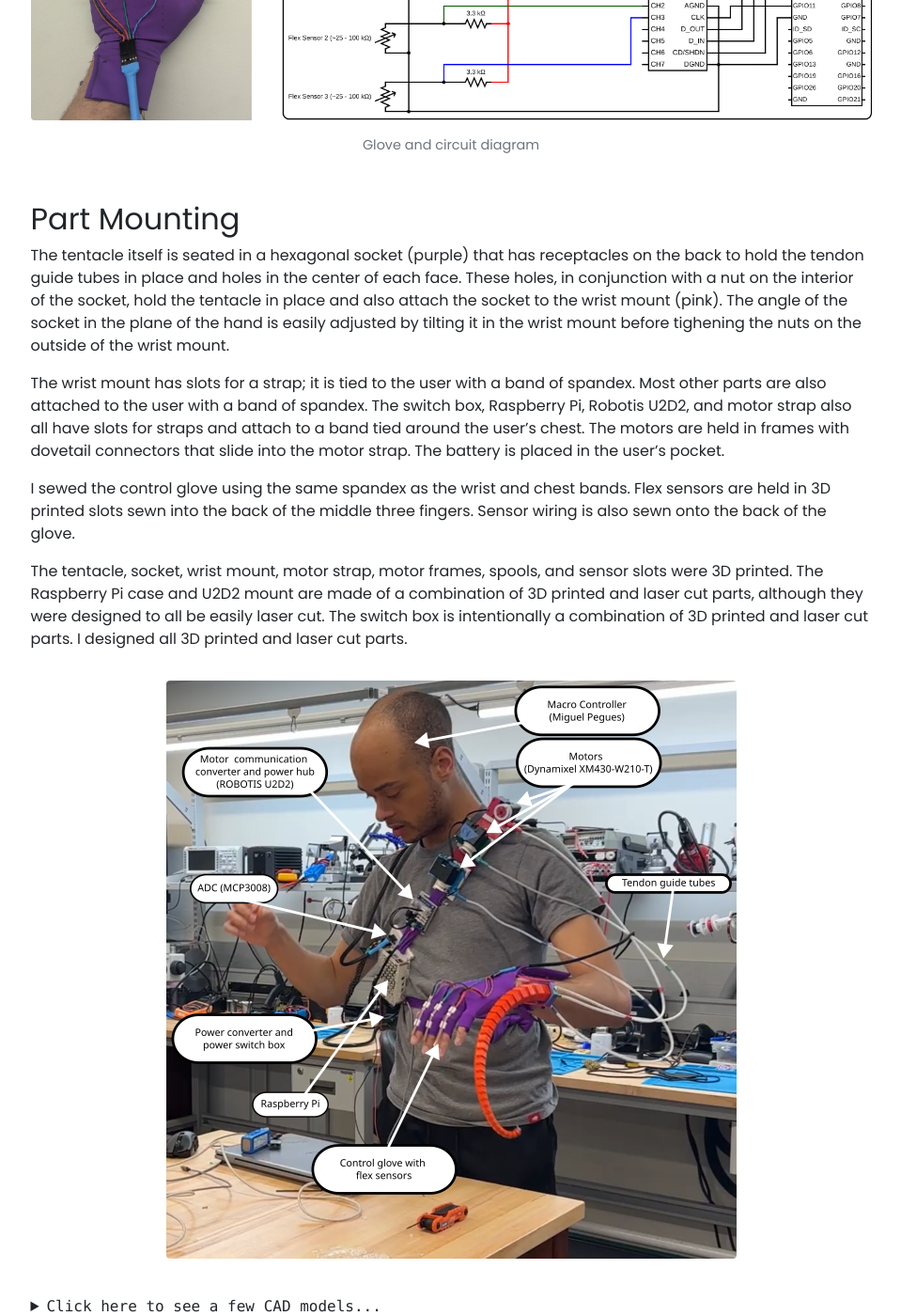
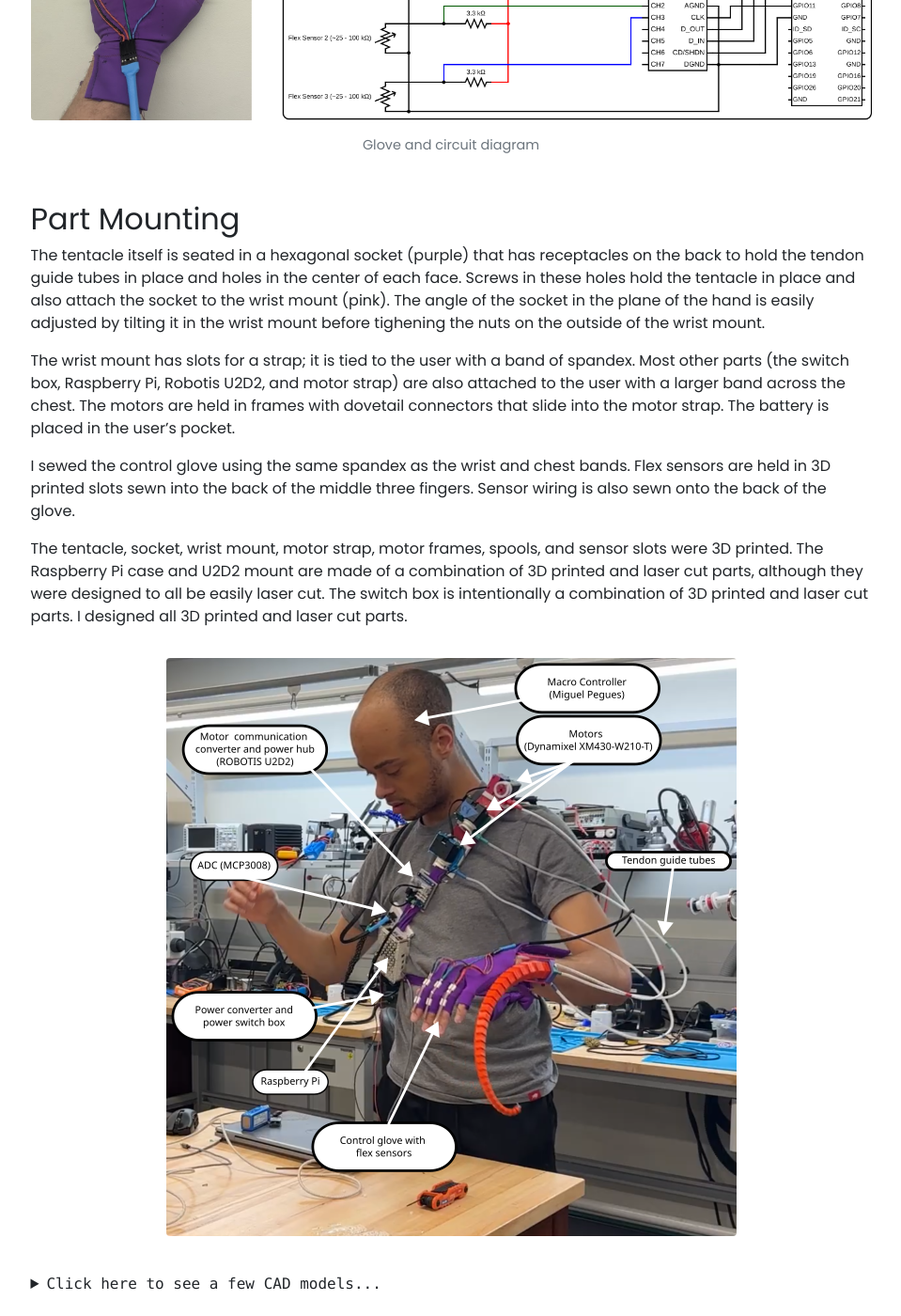
Before and after one commit to tmpegues/tmpegues.github.io, a Jekyll site: the page built from _projects/1_polydact.md, in a window 1280 px wide and 1400 px high, scrolled down 3083 px. Shown: the whole window at 94% size, without its empty margins (160-1119 px from the left). Built offline with Jekyll 4.4.1, drawn with Linux system fonts in a browser that asks for light colours; some of the changed text lies outside the part shown.

Commit message:
Update wording, links, formatting

```diff
--- a/_projects/1_polydact.md
+++ b/_projects/1_polydact.md
@@ -9,10 +9,12 @@
 
 {% include elements/youtube.html id="WlC2JOe-_yc" %}
 
+
 ## Overview
 I have developed a wearable robotic sixth finger that gives its user greater dexterity than they have with their natural hand. The Polydact device is controlled by a hand made glove with embedded flex sensors.
 
 {% include elements/figure.html image="assets/polydact/blocks_simple.png"%}
+
 
 ## Tentacle Design
 The design of the tentacle is based on logarithmic spirals, as developed by Z. Wang (Reference 1). It was 3D printed in one piece with PLA (orange) and a TPU spine (black, only visible in section image). The barbs along the spine are added to guarantee that the bones cannnot slide off of the spine even if the TPU and PLA lose adhesion. 3M GM640 gripping tape (black) is added to the main inner surface both for the added grip, and also to indicate the main flexing direction.
@@ -29,27 +31,25 @@
 {% include elements/figure.html image="/assets/polydact/tentacle_section.png" caption="Tentacle cross section" %}
 
 
-
 ## Control
 Polydact's main control device is a glove with integrated flex sensors. The flex reading is mapped to motor velocity, which spool or unspool the three cables that travel the entire length of the tentacle and terminate in a knot at its free end. Several parts on the entire Polydact device are color coded red, green, and blue. This makes it easier for the user to know which finger controls which direction of tentacle bend.
 
 By default, index finger flexion causes the tentacle to coil towards the wrist on the front of the hand, middle finger flexion causes the tentacle to coil towards the wrist on the back of the hand, and ring finger flexion causes the tentacle to coil away from the hand.
 
-
 {% include elements/figure.html image="assets/polydact/blocks_detail.png" %}
 {% include elements/figure.html image="assets/polydact/glove_circuit2.png" caption="Glove and circuit diagram" %}
 
+
 ## Part Mounting
-The tentacle itself is seated in a hexagonal socket (purple) that has receptacles on the back to hold the tendon guide tubes in place and holes in the center of each face. These holes, in conjunction with a nut on the interior of the socket, hold the tentacle in place and also attach the socket to the wrist mount (pink). The angle of the socket in the plane of the hand is easily adjusted by tilting it in the wrist mount before tighening the nuts on the outside of the wrist mount.
+The tentacle itself is seated in a hexagonal socket (purple) that has receptacles on the back to hold the tendon guide tubes in place and holes in the center of each face. Screws in these holes hold the tentacle in place and also attach the socket to the wrist mount (pink). The angle of the socket in the plane of the hand is easily adjusted by tilting it in the wrist mount before tighening the nuts on the outside of the wrist mount.
 
-The wrist mount has slots for a strap; it is tied to the user with a band of spandex. Most other parts are also attached to the user with a band of spandex. The switch box, Raspberry Pi, Robotis U2D2, and motor strap also all have slots for straps and attach to a band tied around the user's chest. The motors are held in frames with dovetail connectors that slide into the motor strap. The battery is placed in the user's pocket.
+The wrist mount has slots for a strap; it is tied to the user with a band of spandex. Most other parts (the switch box, Raspberry Pi, Robotis U2D2, and motor strap) are also attached to the user with a larger band across the chest. The motors are held in frames with dovetail connectors that slide into the motor strap. The battery is placed in the user's pocket.
 
 I sewed the control glove using the same spandex as the wrist and chest bands. Flex sensors are held in 3D printed slots sewn into the back of the middle three fingers. Sensor wiring is also sewn onto the back of the glove.
 
 The tentacle, socket, wrist mount, motor strap, motor frames, spools, and sensor slots were 3D printed. The Raspberry Pi case and U2D2 mount are made of a combination of 3D printed and laser cut parts, although they were designed to all be easily laser cut.  The switch box is intentionally a combination of 3D printed and laser cut parts. I designed all 3D printed and laser cut parts.
 
 {% include elements/figure.html image="assets/polydact/labeled_parts.png"%}
-
 
 <details>
     <summary class="text-monospace">Click here to see a few CAD models...</summary>
```
Also changed, not shown: other parts of _projects/1_polydact.md (+2 -2 lines).
